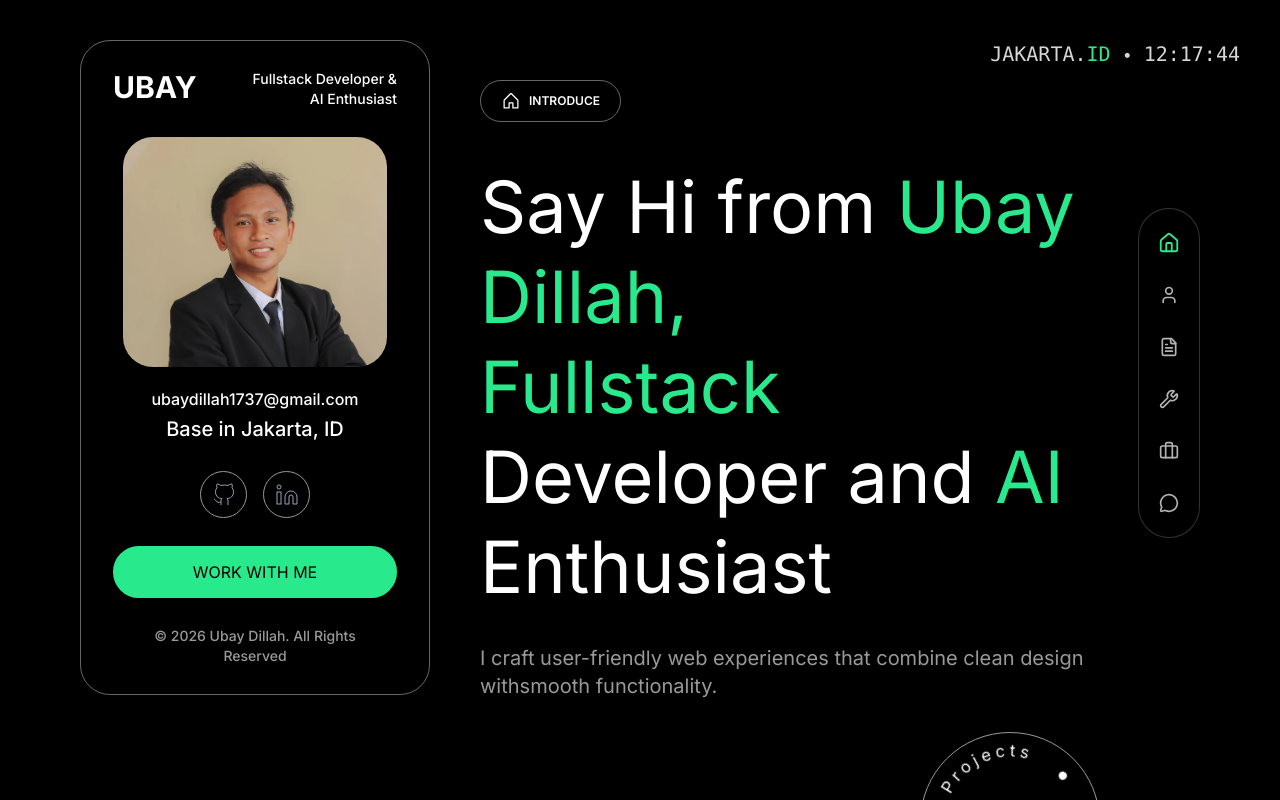
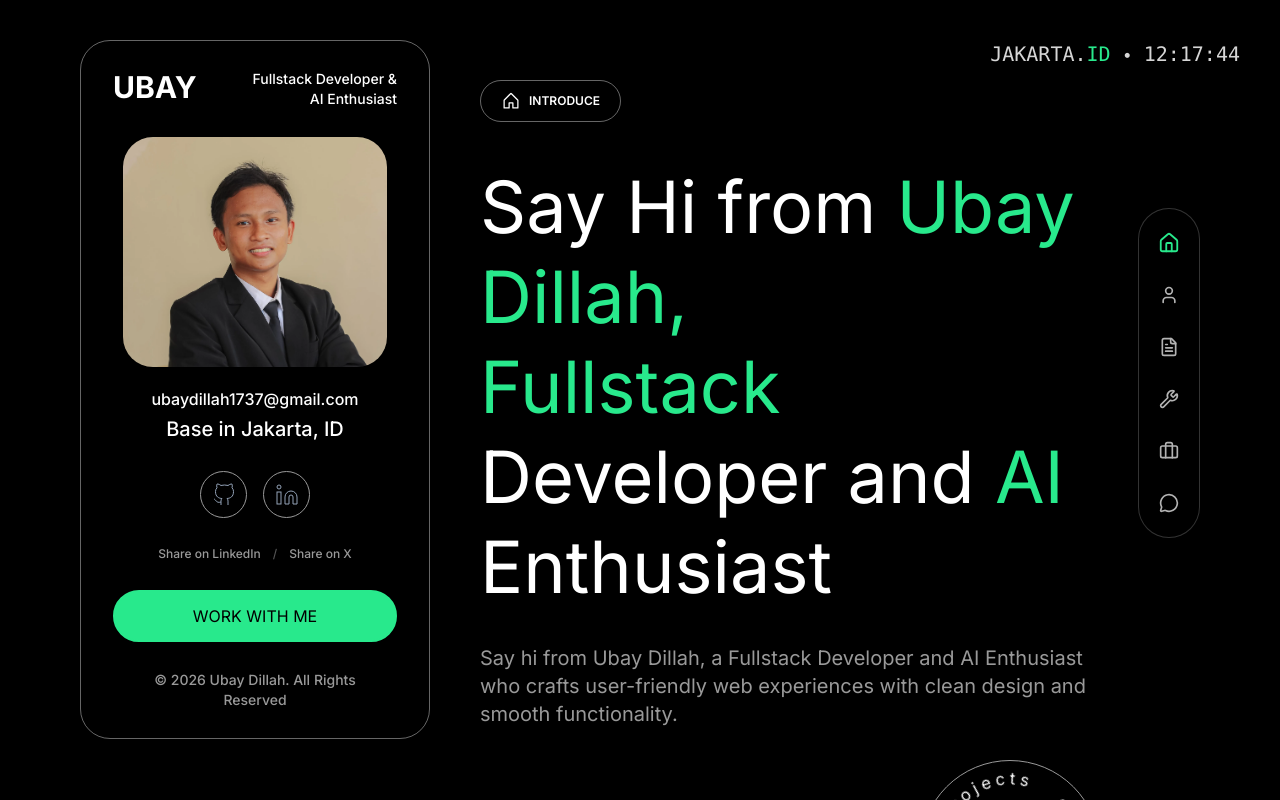
Before and after one commit to ubaydillah1/bio, a Next.js app: page / in a window 1280 px wide. Shown: the top 800 px of the page. Built offline with nearby package versions, Linux system fonts and the light colour scheme.

Commit message:
fix: improve homepage seo signals

```diff
--- a/src/app/layout.jsx
+++ b/src/app/layout.jsx
@@ -30,13 +30,14 @@ export const metadata = {
   },
   icons: {
     icon: "/favicon.ico",
+    apple: "/assets/img/mySelf.webp",
   },
   openGraph: {
     title: siteConfig.title,
     description: siteConfig.description,
     url: "/",
     siteName: siteConfig.name,
-    locale: "id_ID",
+    locale: "en_US",
     type: "website",
     images: [
       {
@@ -58,7 +59,7 @@ export const metadata = {
 
 export default function RootLayout({ children }) {
   return (
-    <html lang="id" suppressHydrationWarning>
+    <html lang="en" suppressHydrationWarning>
       <body>
         <Providers>{children}</Providers>
       </body>
--- a/src/components/Fragments/CardProfile/index.jsx
+++ b/src/components/Fragments/CardProfile/index.jsx
@@ -117,6 +117,32 @@ const CardProfile = (props) => {
           </a>
         </div>
 
+        <div className="flex justify-center gap-3 mb-7 text-xs">
+          <a
+            href="https://www.linkedin.com/sharing/share-offsite/?url=https%3A%2F%2Fwww.ubaydillah.tech%2F"
+            target="_blank"
+            rel="noreferrer"
+            className={`transition hover:underline ${
+              theme == "black" ? "text-[#999999]" : "text-slate-500"
+            }`}
+          >
+            Share on LinkedIn
+          </a>
+          <span className={theme == "black" ? "text-[#555]" : "text-slate-300"}>
+            /
+          </span>
+          <a
+            href="https://twitter.com/intent/tweet?url=https%3A%2F%2Fwww.ubaydillah.tech%2F&text=Ubay%20Dillah%20-%20Fullstack%20Web%20Developer"
+            target="_blank"
+            rel="noreferrer"
+            className={`transition hover:underline ${
+              theme == "black" ? "text-[#999999]" : "text-slate-500"
+            }`}
+          >
+            Share on X
+          </a>
+        </div>
+
         <div>
           <Button className="w-full" onClick={onClickToContact}>
             WORK WITH ME
--- a/src/components/Layouts/HeroSection.jsx/index.jsx
+++ b/src/components/Layouts/HeroSection.jsx/index.jsx
@@ -59,8 +59,9 @@ const HeroSection = (props) => {
           theme == "black" ? "text-[#999999]" : "text-slate-500"
         }`}
       >
-        I craft user-friendly web experiences that combine clean design with
-        <span>smooth functionality.</span>
+        Say hi from Ubay Dillah, a Fullstack Developer and AI Enthusiast who
+        crafts user-friendly web experiences with clean design and smooth
+        functionality.
       </p>
 
       <div className="w-full h-full flex lg:justify-end">
--- a/src/components/Layouts/PortfolioSection.jsx/index.jsx
+++ b/src/components/Layouts/PortfolioSection.jsx/index.jsx
@@ -80,12 +80,12 @@ const PortfolioSection = () => {
         >
           MaduraKita - Empowering Local MSMEs in Madura
         </PortfolioBox>
-        {/* <PortfolioBox
-          src="./assets/img/linea.png"
-          onClick={() => (window.location.href = `${config.BASE_URL}/linea`)}
+        <PortfolioBox
+          src="/assets/img/linea.png"
+          href="/linea"
         >
           Linea Studio - Landing Page with animation
-        </PortfolioBox> */}
+        </PortfolioBox>
         {/* <PortfolioBox
           src="./assets/img/videoBelajar.png"
           onClick={() =>
```
Also changed, not shown: src/lib/seo.js.
